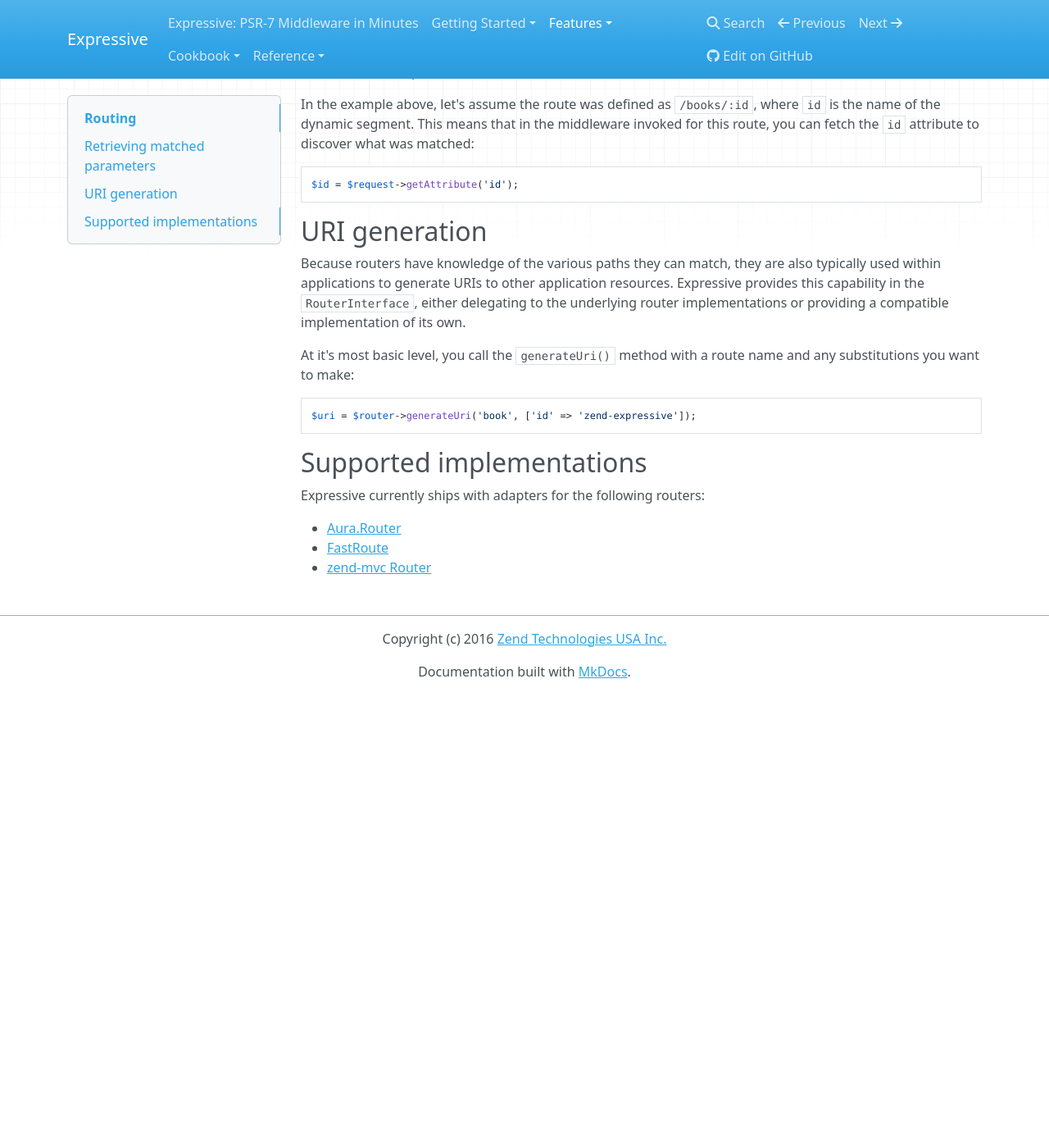
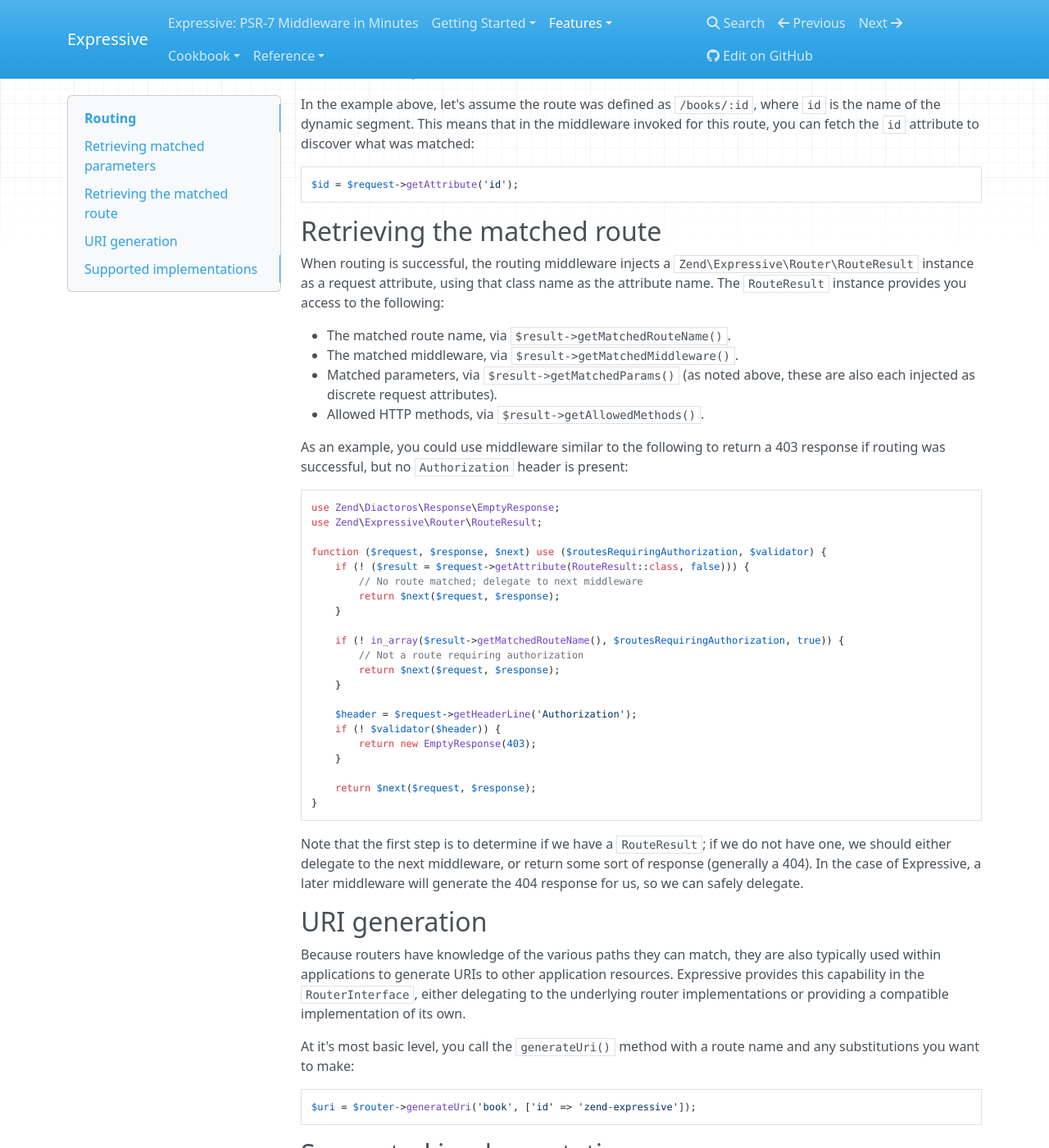
Before and after one commit to zendframework/zend-expressive, an MkDocs documentation site: the page built from doc/book/features/router/intro.md, in a window 1280 px wide and 1400 px high, scrolled down 458 px. Shown: the whole window at 82% size. Built offline with MkDocs 1.6.1, drawn with Linux system fonts in a browser that asks for light colours; nearby versions of some CDN libraries; old or Windows-style settings are respelled for this version of MkDocs; before the commit the page ends 1305 px from its top, so only the background shows below that.

Commit message:
Documented RouteResult in routing introduction
Details what it is, and when it becomes available in the request.
Additionally, provides an example of "authorization" middleware that
might utilize the route result in order to determine whether or not a
given request requires authorization.

Fixes #344.

````diff
--- a/doc/book/features/router/intro.md
+++ b/doc/book/features/router/intro.md
@@ -31,6 +31,51 @@ matched:
 $id = $request->getAttribute('id');
 ```
 
+## Retrieving the matched route
+
+When routing is successful, the routing middleware injects a
+`Zend\Expressive\Router\RouteResult` instance as a request attribute, using that
+class name as the attribute name. The `RouteResult` instance provides you access
+to the following:
+
+- The matched route name, via `$result->getMatchedRouteName()`.
+- The matched middleware, via `$result->getMatchedMiddleware()`.
+- Matched parameters, via `$result->getMatchedParams()` (as noted above, these
+  are also each injected as discrete request attributes).
+- Allowed HTTP methods, via `$result->getAllowedMethods()`.
+
+As an example, you could use middleware similar to the following to return a 403
+response if routing was successful, but no `Authorization` header is present:
+
+```php
+use Zend\Diactoros\Response\EmptyResponse;
+use Zend\Expressive\Router\RouteResult;
+
+function ($request, $response, $next) use ($routesRequiringAuthorization, $validator) {
+    if (! ($result = $request->getAttribute(RouteResult::class, false))) {
+        // No route matched; delegate to next middleware
+        return $next($request, $response);
+    }
+
+    if (! in_array($result->getMatchedRouteName(), $routesRequiringAuthorization, true)) {
+        // Not a route requiring authorization
+        return $next($request, $response);
+    }
+
+    $header = $request->getHeaderLine('Authorization');
+    if (! $validator($header)) {
+        return new EmptyResponse(403);
+    }
+
+    return $next($request, $response);
+}
+```
+
+Note that the first step is to determine if we have a `RouteResult`; if we do
+not have one, we should either delegate to the next middleware, or return some
+sort of response (generally a 404). In the case of Expressive, a later
+middleware will generate the 404 response for us, so we can safely delegate.
+
 ## URI generation
 
 Because routers have knowledge of the various paths they can match, they are
````
